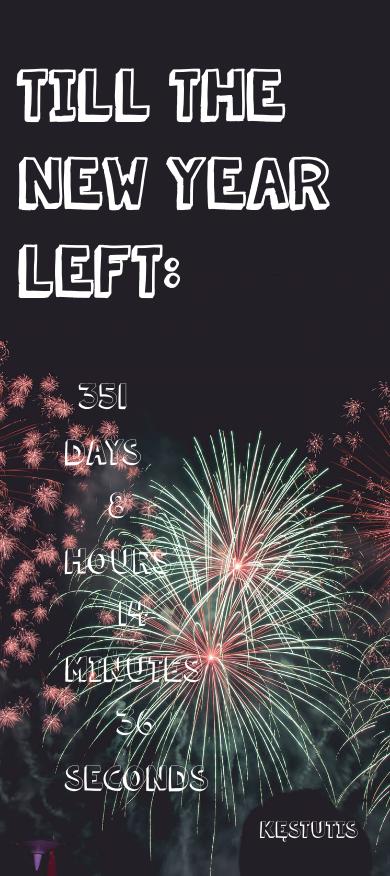
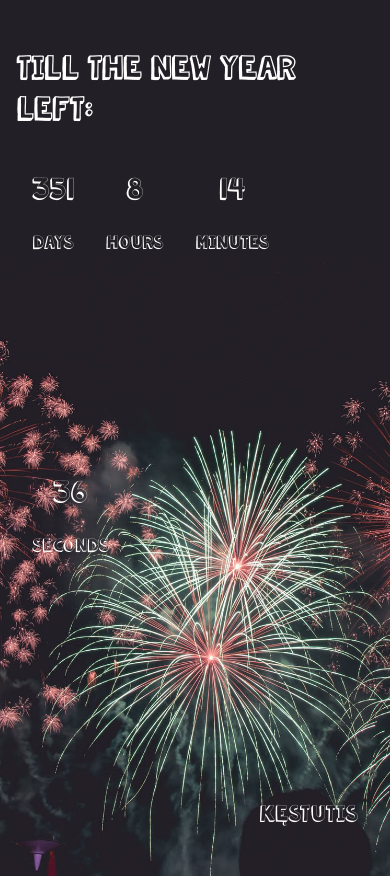
Before and after one commit to KurKestutis/countdown, a plain HTML site: page index.html in a window 390 px wide. Drawn offline with Linux system fonts and the light colour scheme.

Commit message:
Added responsive to device max-width: 900px

```diff
--- a/scripts/script.js
+++ b/scripts/script.js
@@ -29,7 +29,7 @@ const calculateTime = () => {
   }
 
   if (minNum == 1) {
-    minuteName.innerHTML = "Minut";
+    minuteName.innerHTML = "Minute";
   }
 
   if (secNum == 1) {
--- a/styles/style.scss
+++ b/styles/style.scss
@@ -49,14 +49,31 @@
   align-self: flex-end;
 }
 
-@media screen and (max-width: 1200px) {
+@media screen and (max-width: 1370px) {
   .header {
     margin-bottom: 1rem;
     font-size: 1.5rem;
   }
   .element {
     font-size: 1.5rem;
-    // display: flex;
     flex-direction: column;
   }
 }
+
+@media screen and (max-width: 900px) {
+  .header {
+    padding: 1rem 0;
+    margin: 0.01rem;
+    font-size: 0.7rem;
+  }
+  .element {
+    font-size: 0.8rem;
+    margin: 0 1rem;
+  }
+  .number {
+    font-size: 1.3rem;
+  }
+  .footer {
+    padding: 1rem 0;
+  }
+}
```
Also changed, not shown: styles/style.css, 1 other file.
